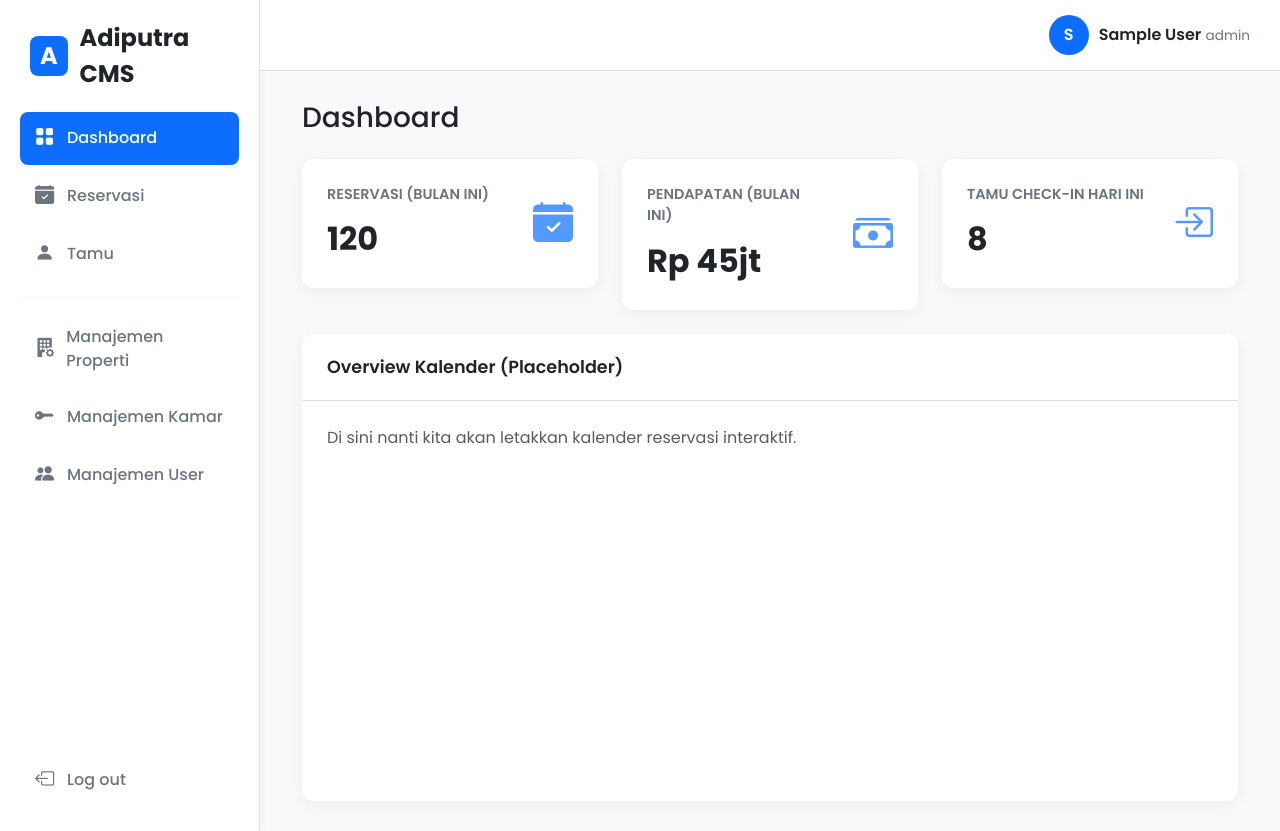
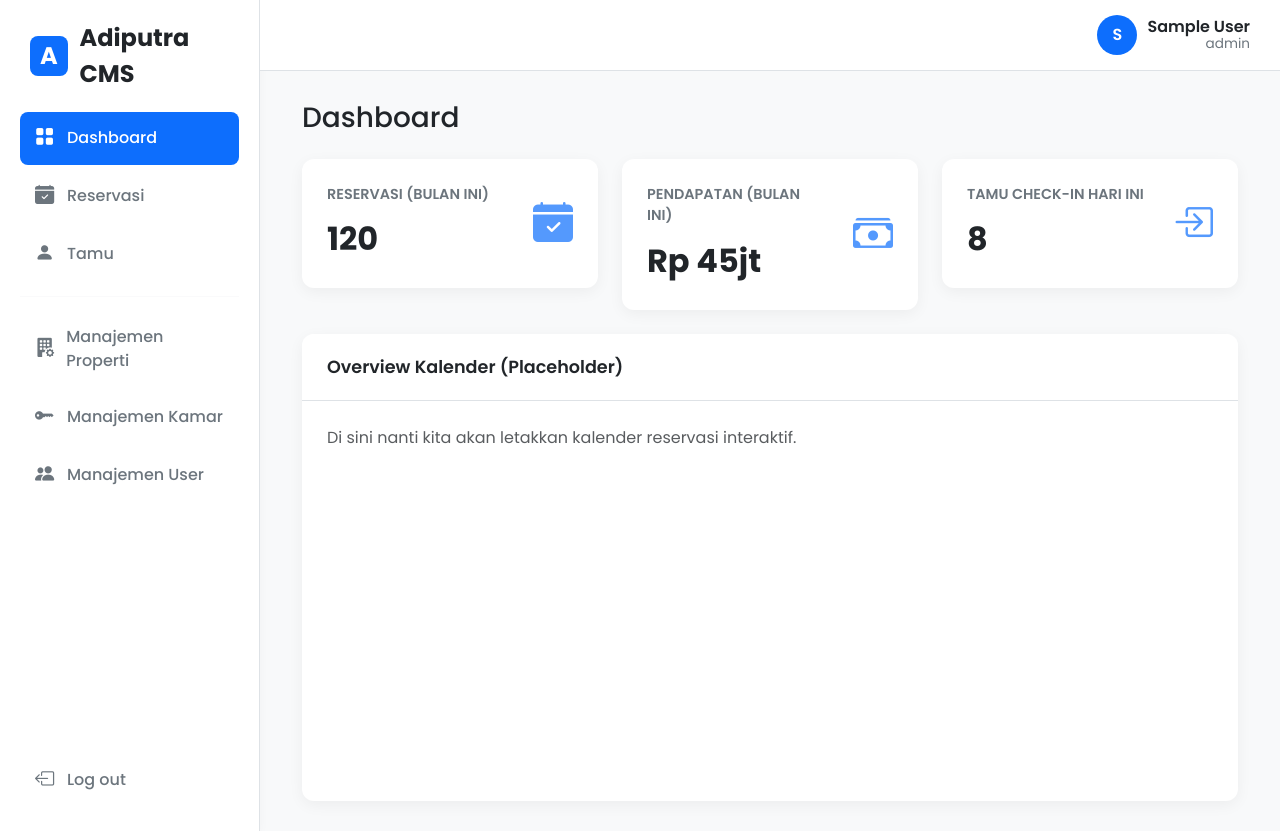
Before and after one commit to riskinurhadi/naretabyrnara, a PHP site: page /homiq/index.php in a window 1280 px wide. Run offline with PHP 8.4, Linux system fonts and the light colour scheme; the visitor is signed in with stand-in values (Sample User, id 1).

Commit message:
modified:   homiq/layout_header.php

```diff
--- a/homiq/layout_header.php
+++ b/homiq/layout_header.php
@@ -163,10 +163,12 @@ $inisial_user = htmlspecialchars(strtoupper(substr($nama_user, 0, 1)));
         .user-profile .user-name {
             font-weight: 600;
             color: var(--brand-dark);
+            display: block; /* <-- TAMBAHKAN INI */
         }
         .user-profile .user-role {
             font-size: 0.85rem;
             color: var(--brand-gray);
+            display: block; /* <-- TAMBAHKAN INI */
         }
         .dropdown-menu-end {
             border-radius: 8px;
```
